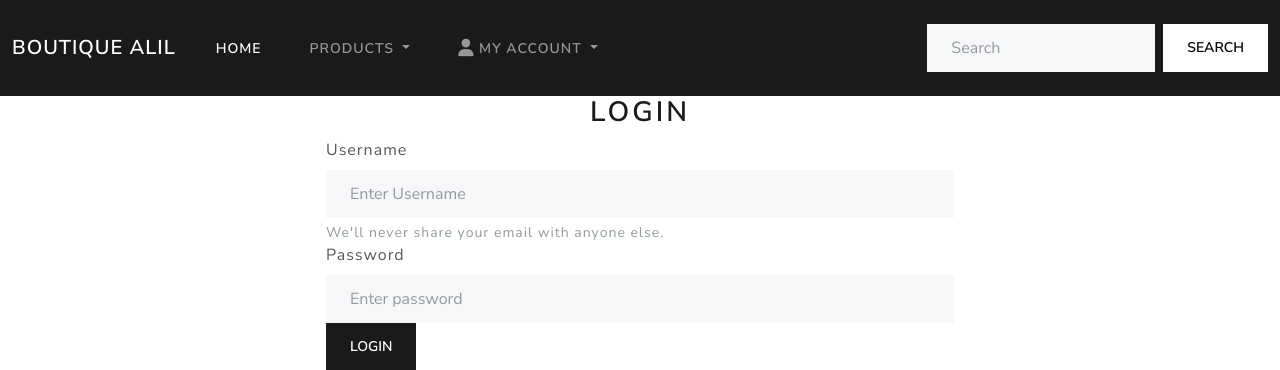
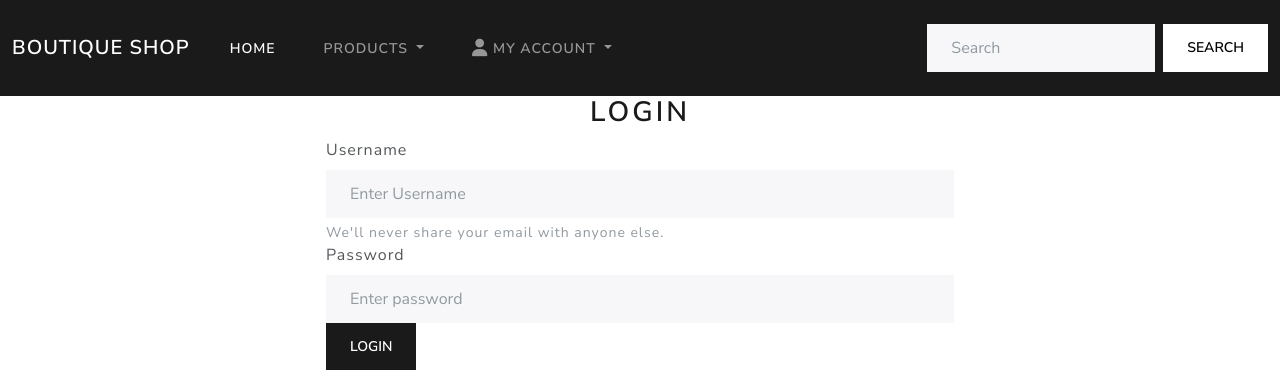
Before and after one commit to BadrAlioui/boutique_shop, a Django app: page /auth/ in a window 1280 px wide. Shown: the top 370 px of the page. Run offline with Django 5.2, Linux system fonts and the light colour scheme; some libraries are stand-ins or nearby versions.

Commit message:
Changed the title

```diff
--- a/templates/base.html
+++ b/templates/base.html
@@ -6,7 +6,7 @@
         <meta charset="utf-8" />
         <meta http-equiv="X-UA-Compatible" content="IE=edge" />
         <meta name="viewport" content="width=device-width, initial-scale=1.0" />
-        <title>Project</title>
+        <title>{% block title%}Boutique Shop{% endblock %}</title>
         <link
             rel="stylesheet"
             href="https://bootswatch.com/5/lux/bootstrap.min.css"
@@ -21,7 +21,7 @@
         <header>
             <nav class="navbar navbar-expand-lg bg-primary navbar-dark">
                 <div class="container-fluid">
-                    <a class="navbar-brand" href="#"> Boutique Alil </a>
+                    <a class="navbar-brand" href="#"> Boutique Shop </a>
                     <button
                         class="navbar-toggler"
                         type="button"
```
